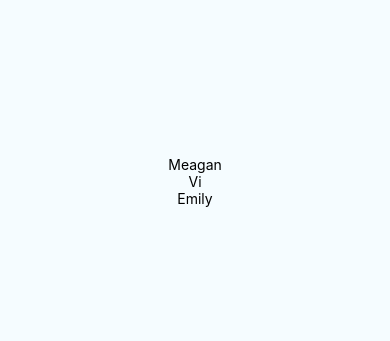
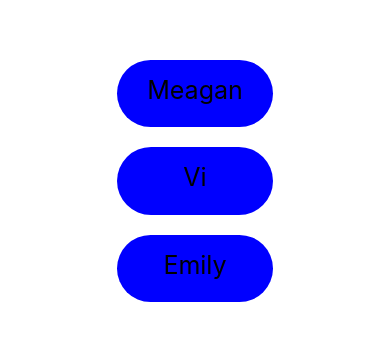
Before and after one commit to meagan-lai/Chore-Share, a React Native app: screen / in a window 390 px wide. Shown: the part 241-582 px from the top of the page. Built offline with nearby package versions, Linux system fonts and the light colour scheme.

Commit message:
Styling added

```diff
--- a/App.js
+++ b/App.js
@@ -11,34 +11,34 @@ import {
 export default class App extends Component {
   constructor(props) {
     super(props);
-    this.roomateAdd = this.roomateAdd.bind(this);
+    this.roommateAdd = this.roommateAdd.bind(this);
     this.state = {
-      allRoomates: []
+      allRoommates: []
     };
   }
 
-  roomateAdd(name) {
+  roommateAdd(name) {
     console.log("hello world" + "git test");
 
-    var allRoomates = this.state.allRoomates;
-    var newAllRoomates = allRoomates.concat(name);
-    if (allRoomates.includes(name)) {
-      var index = allRoomates.indexOf(name);
-      allRoomates.splice(index, 1);
-      console.log(allRoomates);
+    var allRoommates = this.state.allRoommates;
+    var newAllRoommates = allRoommates.concat(name);
+    if (allRoommates.includes(name)) {
+      var index = allRoommates.indexOf(name);
+      allRoommates.splice(index, 1);
+      console.log(allRoommates);
     } else {
-      this.setState({ allRoomates: newAllRoomates });
-      console.log(allRoomates);
+      this.setState({ allRoommates: newAllRoommates });
+      console.log(allRoommates);
     }
   }
   render() {
-    console.log(this.state.allRoomates);
+    console.log(this.state.allRoommates);
 
     return (
       <View style={styles.container}>
-        <Roommate name="Meagan" roomateAdd={this.roomateAdd} />
-        <Roommate name="Vi" roomateAdd={this.roomateAdd} />
-        <Roommate name="Emily" roomateAdd={this.roomateAdd} />
+        <Roommate name="Meagan" roommateAdd={this.roommateAdd} />
+        <Roommate name="Vi" roommateAdd={this.roommateAdd} />
+        <Roommate name="Emily" roommateAdd={this.roommateAdd} />
       </View>
     );
   }
@@ -47,9 +47,10 @@ export default class App extends Component {
 const styles = StyleSheet.create({
   container: {
     flex: 1,
+    flexDirection: "column",
+    flexWrap: "wrap",
     justifyContent: "center",
-    alignItems: "center",
-    backgroundColor: "#F5FCFF"
+    alignItems: "center"
   },
   welcome: {
     fontSize: 20,
--- a/Roommate.js
+++ b/Roommate.js
@@ -7,6 +7,21 @@ import {
   TouchableHighlight
 } from "react-native";
 
+const styles = StyleSheet.create({
+  button: {
+    backgroundColor: "blue",
+    margin: 10,
+    paddingHorizontal: 5,
+    paddingVertical: 15,
+    borderRadius: 60,
+    width: "40%",
+    height: "8%"
+  },
+  text: {
+    textAlign: "center",
+    fontSize: 25
+  }
+});
 export default class Roommate extends Component {
   constructor(props) {
     super(props);
@@ -15,12 +30,12 @@ export default class Roommate extends Component {
 
   render() {
     return (
-      <View>
+      <View style={styles.button}>
         <TouchableHighlight
-          onPress={() => this.props.roomateAdd(this.props.name)}
+          onPress={() => this.props.roommateAdd(this.props.name)}
         >
           <View>
-            <Text>{this.props.name}</Text>
+            <Text style={styles.text}>{this.props.name}</Text>
           </View>
         </TouchableHighlight>
       </View>
```
